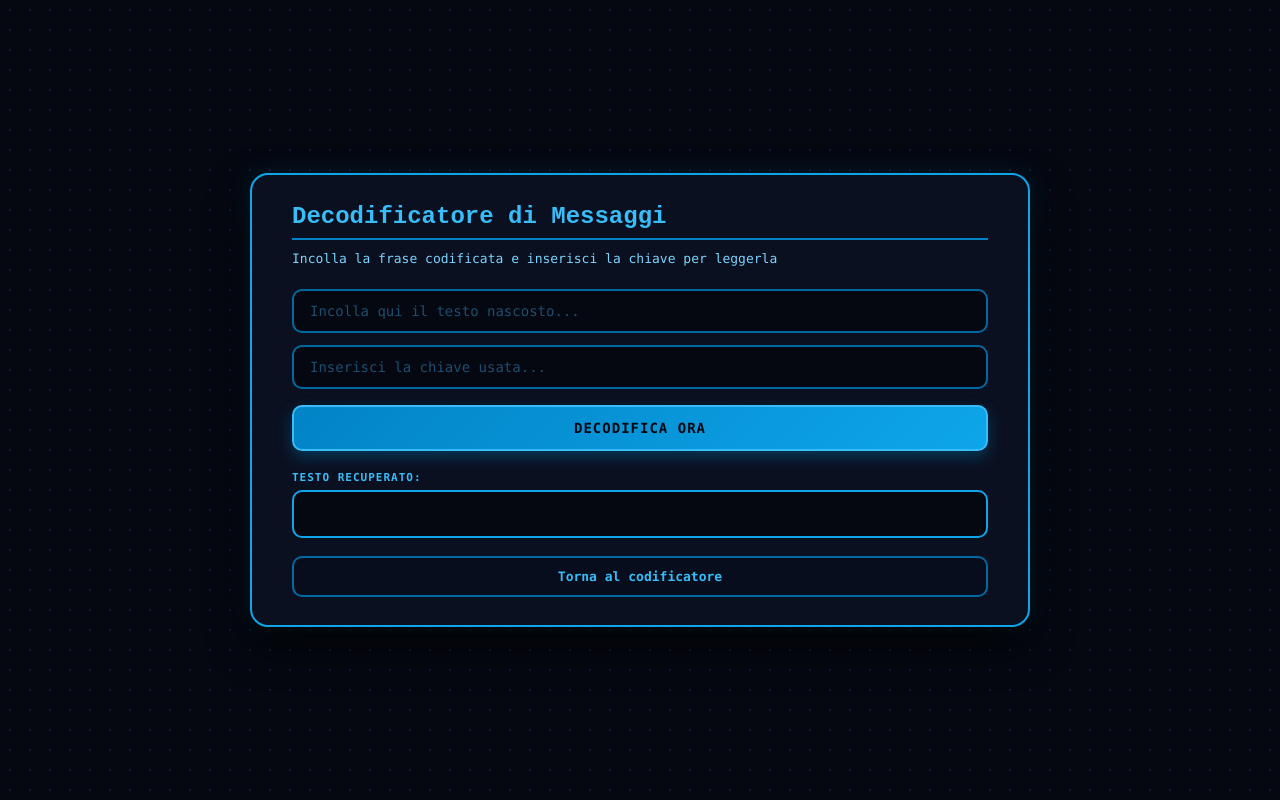
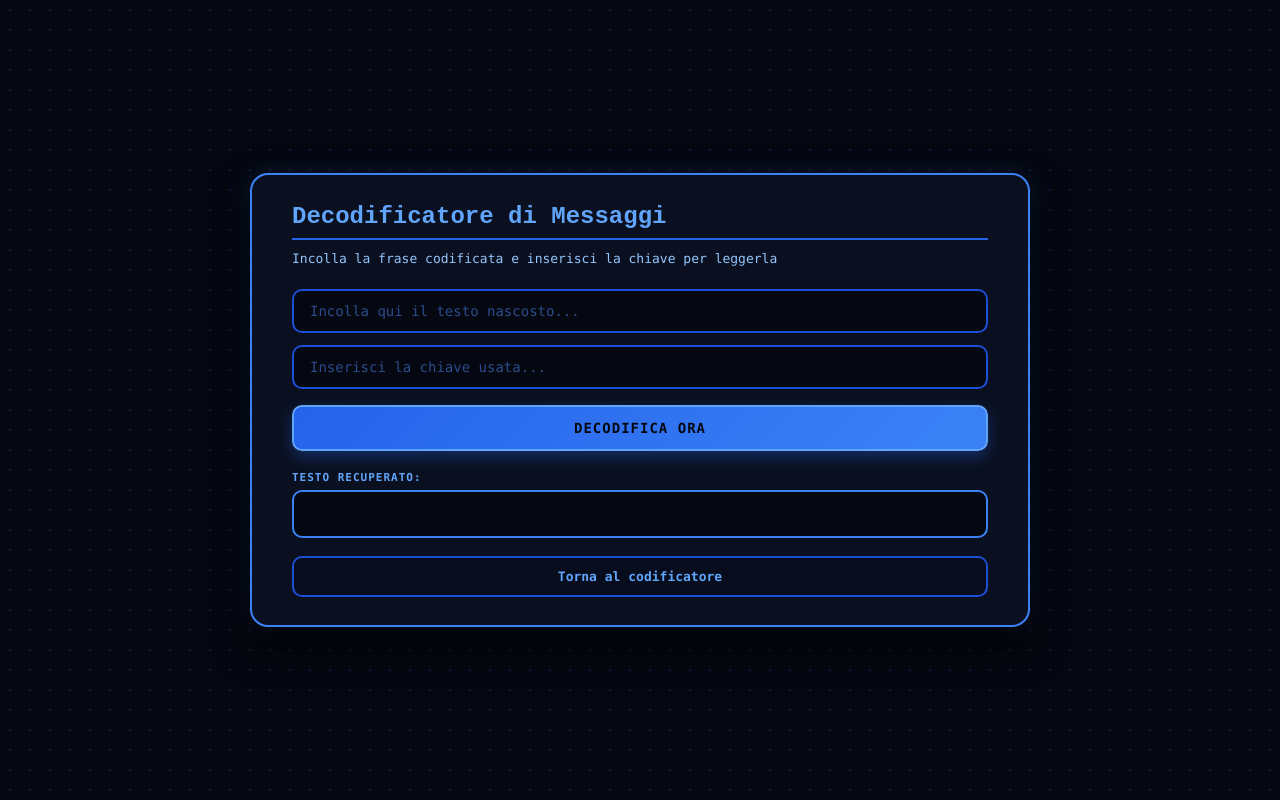
Before and after one commit to marco08fulci-cmd/mio-progetto, a plain HTML site: page Cifrariodicesare2.html in a window 1280 px wide. Drawn offline with Linux system fonts and the light colour scheme.

Commit message:
Update Cifrariodicesare2.html

```diff
--- a/Cifrariodicesare2.html
+++ b/Cifrariodicesare2.html
@@ -18,13 +18,13 @@
         }
         body {
             background-color: #0a1020;
-            border: 2px solid #0ea5e9;
+            border: 2px solid #3b82f6;
             border-radius: 18px;
             padding: 28px 40px;
             width: 100%;
             max-width: 780px;
-            box-shadow: 0 18px 40px rgba(0, 0, 0, 0.8), 0 0 25px rgba(14, 165, 233, 0.15);
-            color: #e0f2fe;
+            box-shadow: 0 18px 40px rgba(0, 0, 0, 0.8), 0 0 25px rgba(59, 130, 246, 0.15);
+            color: #dbeafe;
             margin: 0;
         }
         h1 {
@@ -33,8 +33,8 @@
             font-weight: bold;
             text-align: left;
             margin: 0 0 6px 0;
-            color: #38bdf8;
-            border-bottom: 2px solid #0284c7;
+            color: #60a5fa;
+            border-bottom: 2px solid #2563eb;
             padding-bottom: 8px;
         }
         h4 {
@@ -42,7 +42,7 @@
             font-weight: normal;
             text-align: left;
             margin: 10px 0 20px 0;
-            color: #7dd3fc;
+            color: #93c5fd;
             line-height: 1.4;
         }
         input {
@@ -50,28 +50,28 @@
             padding: 12px 16px;
             margin-bottom: 12px;
             background-color: #050811;
-            border: 2px solid #0369a1;
+            border: 2px solid #1d4ed8;
             border-radius: 10px;
-            color: #38bdf8;
+            color: #60a5fa;
             font-family: "Consolas", "Courier New", monospace;
             font-size: 14px;
             outline: none;
             transition: border-color 0.2s, background-color 0.2s, box-shadow 0.2s;
         }
         input::placeholder {
-            color: #1e4e6e;
+            color: #2b4c8c;
         }
         input:focus {
-            border-color: #38bdf8;
+            border-color: #60a5fa;
             background-color: #070d1c;
-            box-shadow: 0 0 0 3px rgba(14, 165, 233, 0.2);
+            box-shadow: 0 0 0 3px rgba(59, 130, 246, 0.2);
         }
         button {
             width: 100%;
             padding: 13px;
             margin-top: 4px;
-            background: linear-gradient(135deg, #0284c7, #0ea5e9);
-            border: 2px solid #38bdf8;
+            background: linear-gradient(135deg, #2563eb, #3b82f6);
+            border: 2px solid #60a5fa;
             border-radius: 10px;
             color: #050811;
             font-family: "Consolas", "Courier New", monospace;
@@ -80,7 +80,7 @@
             letter-spacing: 1px;
             text-transform: uppercase;
             cursor: pointer;
-            box-shadow: 0 6px 15px rgba(2, 132, 199, 0.35);
+            box-shadow: 0 6px 15px rgba(37, 99, 235, 0.35);
             transition: transform 0.15s, box-shadow 0.2s, filter 0.2s;
         }
         button:hover {
@@ -96,20 +96,20 @@
             font-weight: bold;
             text-transform: uppercase;
             letter-spacing: 1px;
-            color: #38bdf8;
+            color: #60a5fa;
         }
         #boxOutputChiaro {
             margin: 0 0 18px 0;
             padding: 14px 16px;
             min-height: 48px;
             background-color: #050811;
-            border: 2px solid #0ea5e9;
+            border: 2px solid #3b82f6;
             border-radius: 10px;
             font-family: "Lucida Console", Monaco, monospace;
             font-size: 16px;
             text-transform: none;
             letter-spacing: 1px;
-            color: #7dd3fc;
+            color: #93c5fd;
             word-break: break-all;
         }
         a {
@@ -119,17 +119,17 @@
             margin-top: 8px;
             padding: 11px;
             background-color: #070d1c;
-            border: 2px solid #0369a1;
+            border: 2px solid #1d4ed8;
             border-radius: 10px;
-            color: #38bdf8;
+            color: #60a5fa;
             text-decoration: none;
             font-size: 13px;
             font-weight: bold;
             transition: background-color 0.2s, color 0.2s;
         }
         a:hover {
-            background-color: #0c4a6e;
-            color: #e0f2fe;
+            background-color: #1e3a8a;
+            color: #dbeafe;
         }
     </style>
     <script>
```
